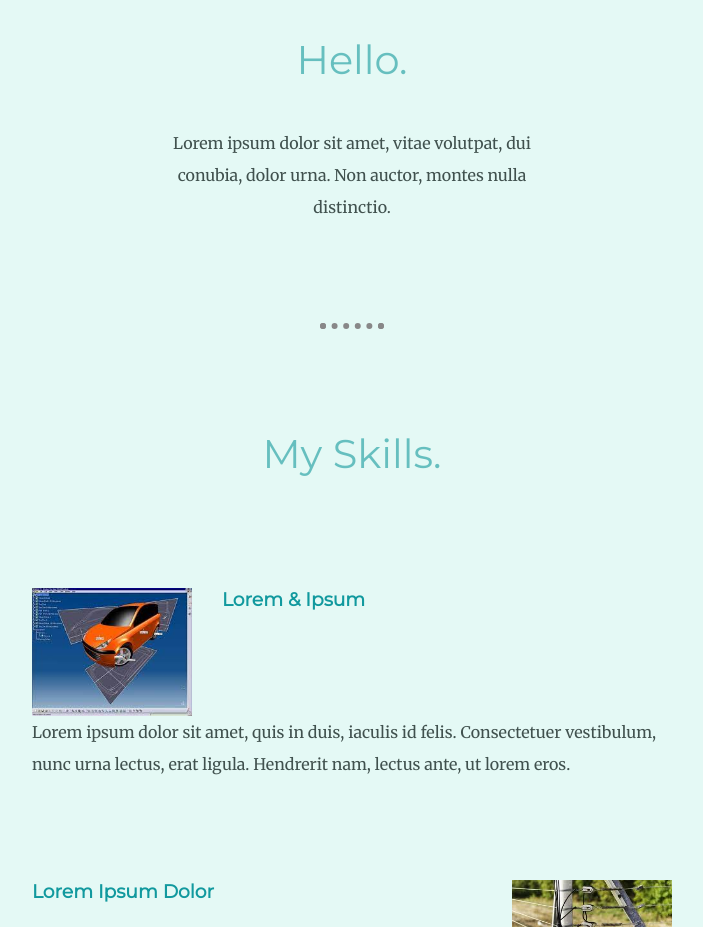
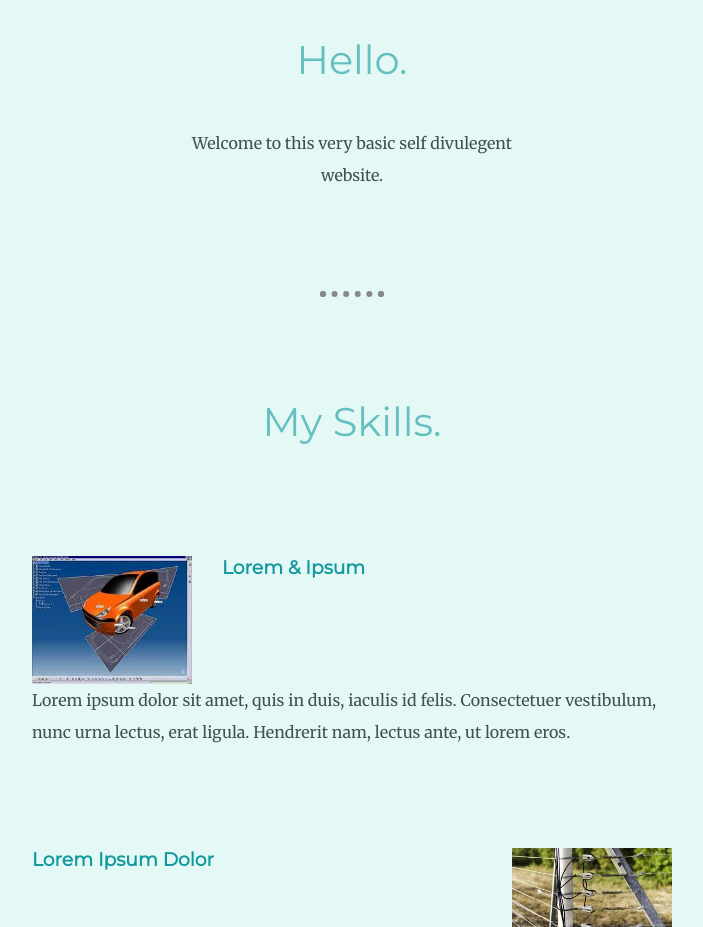
Before and after one commit to hardycapel-grh/csscv, a plain HTML site: page index.html in a window 1280 px wide. Shown: the part 921-1848 px from the top of the page, without its empty margins (288-991 px from the left). Drawn offline with Linux system fonts and the light colour scheme.

Commit message:
Changed some text

```diff
--- a/index.html
+++ b/index.html
@@ -21,7 +21,7 @@
       <div class="profile">
         <img src="images/IMG_0322.jpeg" alt="Elsa"  width="200px">
         <h2>Hello.</h2>
-        <p class="intro">Lorem ipsum dolor sit amet, vitae volutpat, dui conubia, dolor urna. Non auctor, montes nulla distinctio.</p>
+        <p class="intro">Welcome to this very basic self divulegent website.</p>
       </div>
       <hr>
       <div class="skills">
```
